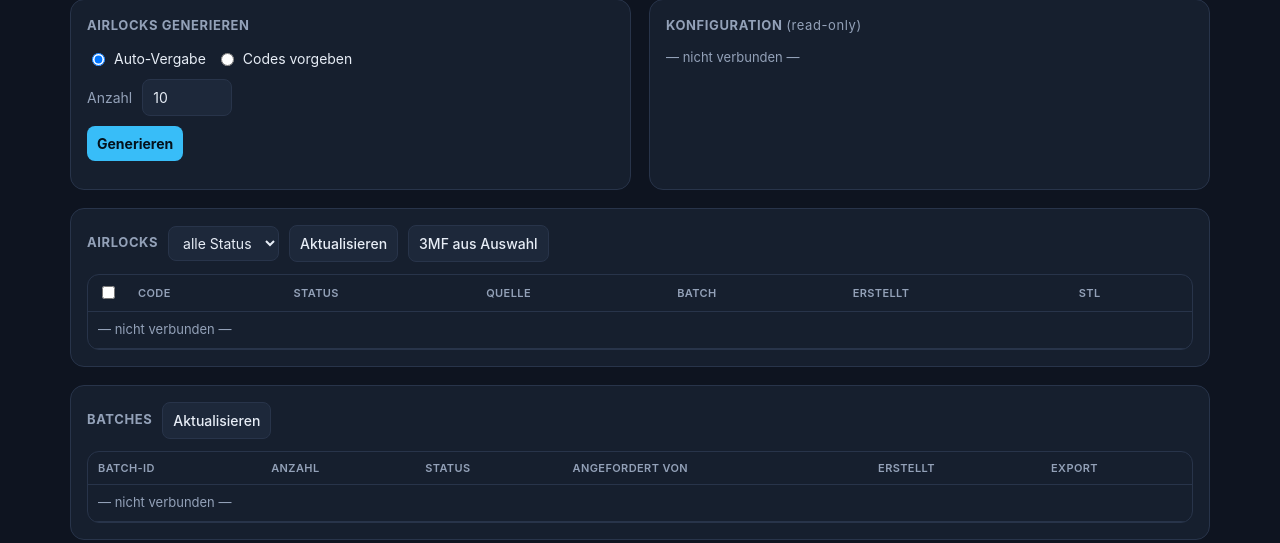
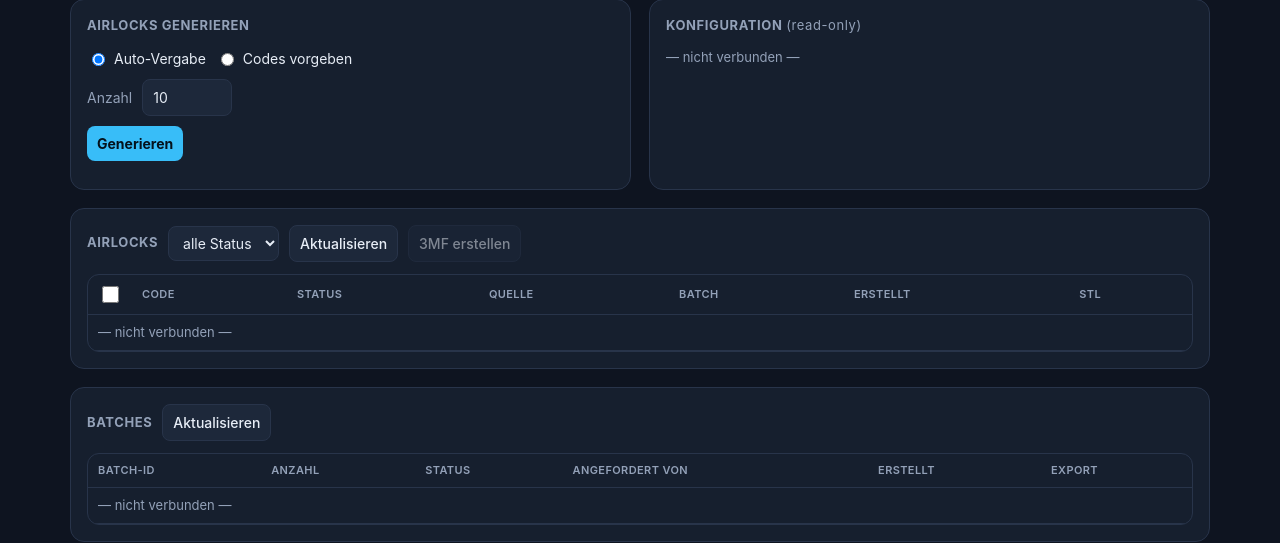
Before and after one commit to sweidinger/Airlock3DSTLGenerator, a FastAPI app: page / in a window 1280 px wide. Shown: the part 248-791 px from the top of the page. Run offline with FastAPI, Linux system fonts and the light colour scheme; some libraries are stand-ins or nearby versions.

Commit message:
v1.3.1: 3MF-Auswahl-Checkboxen sichtbar, Button „3MF erstellen" + Deaktiviert-Zustand
- CSS: native Checkboxen (globale Input-Formatierung hat sie unsichtbar gemacht)
- Button umbenannt zu „3MF erstellen"; deaktiviert, solange nichts markiert ist

```diff
--- a/app/static/app.css
+++ b/app/static/app.css
@@ -22,6 +22,9 @@
   .conn{display:flex;gap:8px;align-items:center;flex-wrap:wrap}
   input,select,textarea,button{font:inherit;color:var(--fg);background:var(--panel2);
     border:1px solid var(--line);border-radius:8px;padding:7px 10px}
+  input[type=checkbox]{appearance:auto;-webkit-appearance:auto;width:17px;height:17px;
+    padding:0;border:none;border-radius:0;background:none;accent-color:var(--accent);
+    cursor:pointer;vertical-align:middle}
   input::placeholder{color:var(--muted)}
   button{background:var(--accent);color:#04121c;border:none;font-weight:650;cursor:pointer}
   button.secondary{background:var(--panel2);color:var(--fg);border:1px solid var(--line);font-weight:500}
--- a/app/static/app.js
+++ b/app/static/app.js
@@ -56,7 +56,8 @@ async function threemfExport(body, btn){
   finally{ if(btn) btn.disabled=false; }
 }
 function selectedCodes(){ return Array.from(document.querySelectorAll('.tmfChk:checked')).map(c=>c.dataset.code); }
-function updateTmfSel(){ const n=selectedCodes().length; $('#tmfSelCount').textContent = n?(n+' markiert'):''; }
+function updateTmfSel(){ const n=selectedCodes().length; $('#tmfSelCount').textContent = n?(n+' markiert'):'';
+  const b=$('#tmfSelBtn'); if(b) b.disabled = n===0; }
 
 function pill(status){
   const c = STATUS_COLORS[status]||'var(--muted)';
--- a/app/static/index.html
+++ b/app/static/index.html
@@ -71,7 +71,7 @@
         <h2 style="margin:0">Airlocks</h2>
         <select id="filterStatus" class="secondary"><option value="">alle Status</option></select>
         <button class="secondary" id="reloadAirlocks">Aktualisieren</button>
-        <button class="secondary" id="tmfSelBtn" title="Mehrfarb-3MF (Bambu) aus den markierten Airlocks erstellen">3MF aus Auswahl</button>
+        <button class="secondary" id="tmfSelBtn" title="Mehrfarb-3MF (Bambu) aus den markierten Airlocks erstellen" disabled>3MF erstellen</button>
         <small class="hint" id="tmfSelCount"></small>
         <small class="hint" id="airlockCount" style="margin-left:auto"></small>
       </div>
```
Also changed, not shown: CHANGELOG.md, 1 other file.
